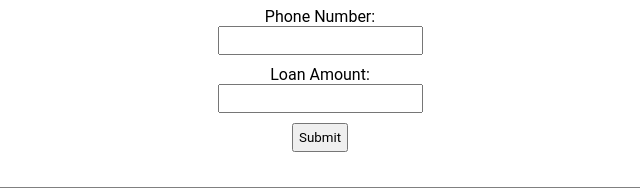
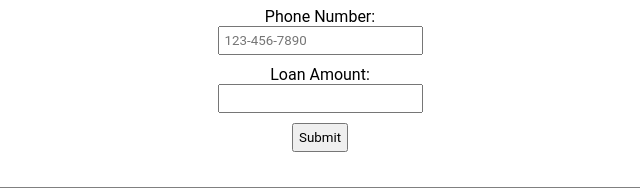
Before and after one commit to TracyLuu/Sunwest, a plain HTML site: page index.html in a window 1280 px wide. Shown: the part 330-520 px from the top of the page, 320-960 px from the left. Drawn offline with Linux system fonts and the light colour scheme.

Commit message:
added input restrictions

```diff
--- a/index.html
+++ b/index.html
@@ -26,12 +26,12 @@
       <input type="email"><br>
     </div>
       <div class="line">
-        <label class="labels" pattern="[0-9]{3}-[0-9]{2}-[0-9]{3}">Phone Number:</label><br>
-      <input type="text"><br>
+      <label class="labels" >Phone Number:</label><br>
+      <input type="tel" pattern="[0-9]{3}-[0-9]{3}-[0-9]{4}" placeholder="123-456-7890"><br>
     </div>
     <div class="line">
       <label class="labels">Loan Amount:</label><br>
-      <input type="text"><br>
+      <input type="number" min="1"><br>
     </div>
 
     <div class="line">
```
Lines whose indentation alone changed are shown as unchanged.
